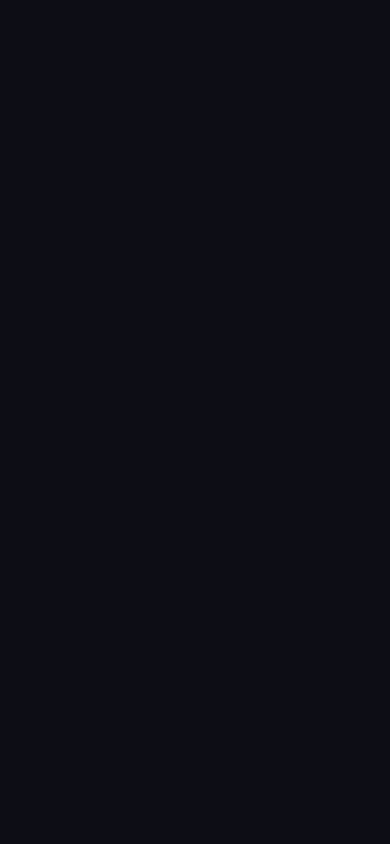
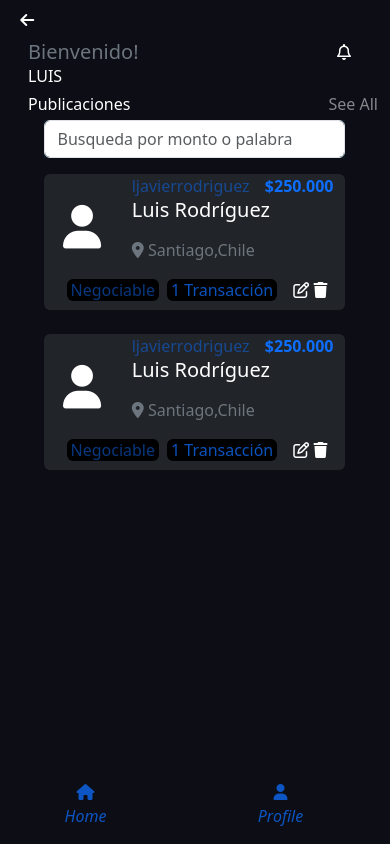
Before and after one commit to ljavierrodriguez/front-template-with-context, a React (Vite) app: page /wall in a window 390 px wide. Before the commit this address had no page. Built offline with nearby package versions, Linux system fonts and the light colour scheme.

Commit message:
wall page responsive

```diff
--- a/src/App.jsx
+++ b/src/App.jsx
@@ -8,6 +8,8 @@ import LoanForm from './pages/LoanForm';
 import Notification from './pages/Notification';
 import Profile from './pages/Profile';
 import Proposal from './pages/Proposal';
+import Wall from './pages/Wall';
+import Publications from './pages/Publications';
 
 const App = () => {
   return (
@@ -20,6 +22,8 @@ const App = () => {
             <Route path="/notification" element={<Notification />} />
             <Route path="/profile" element={<Profile />} />
             <Route path="/proposal" element={<Proposal />} />
+            <Route path="/wall" element={<Wall />} />
+            <Route path="/publications" element={<Publications />} />
         </Routes>
     </BrowserRouter>
   )
--- /dev/null
+++ b/src/components/NavbarVertical.jsx
@@ -0,0 +1,12 @@
+import React from 'react'
+function NavbarVertical() {
+    return (
+        <nav className='navbarvertical nav flex-column bg-dark'>
+            <a className='nav-link active” aria-current=“page' href='#'>Mi Perfil</a>
+            <a className='nav-link bg-primary text-white' href='#'>Publicaciones</a>
+            <a className='nav-link' href='#'>Publicar</a>
+            <a className='nav-link' href='#'>Ofertas</a>
+        </nav>
+    )
+}
+export default NavbarVertical;
--- /dev/null
+++ b/src/components/PublicationsCard.jsx
@@ -0,0 +1,37 @@
+import React from 'react';
+import Icon from '../components/Icon';
+function PublicationsCard() {
+    return (
+        <>
+            <div className='container bg-dark pb-2 mb-4 rounded'>
+                <div className='row  d-flex justify-content-between'>
+                    <div className='text-white col-3 display-1 align-self-center text-center'>
+                        <Icon type={'solid'} symbol={'user'} />
+                    </div>
+                    <div className='col-9'>
+                        <div className='d-flex justify-content-between'>
+                            <span className='text-primary text-opacity-50 fs-6'>ljavierrodriguez</span>
+                            <span className='text-primary fw-bold '>$250.000</span>
+                        </div>
+                        <h5 className='text-white'>Luis Rodríguez</h5>
+                        <p className='textcardlocation text-secondary pt-2'> <Icon type={'solid'} symbol={'location-dot'} /> Santiago,Chile </p>
+
+                    </div>
+                </div>
+                <div className='d-flex justify-content-around'>
+                    <div className=''>
+                        <span className='textcard text-primary text-opacity-50 bg-black m-1 rounded px-1'>Negociable</span>
+                        <span className='textcard text-primary text-opacity-75 bg-black m-1 rounded px-1'>1 Transacción</span>
+                    </div>
+                    <div className=''>
+                        <span className='text-white'>  <Icon type={'regular'} symbol={'pen-to-square'} /></span>
+                        <span className='text-white'>  <Icon type={'solid'} symbol={'trash'} /></span>
+                    </div>
+                </div>
+                <div>
+                </div>
+            </div>
+        </>
+    )
+}
+export default PublicationsCard;
--- /dev/null
+++ b/src/components/SearchBar.jsx
@@ -0,0 +1,15 @@
+import React from 'react'
+
+const SearchBar = () => {
+  return (
+    <>
+        <div className='container mb-3 p-0' >
+                <form className=''>
+                    <input className='form-control' type='search' placeholder='Busqueda por monto o palabra' aria-label='Search' />
+                </form>
+            </div>
+    </>
+  )
+}
+
+export default SearchBar
--- /dev/null
+++ b/src/components/TopBar.jsx
@@ -0,0 +1,19 @@
+import React from 'react';
+import Icon from './Icon';
+
+const TopBar = () => {
+    return (
+        <>
+            <div className='d-none pb-3 pt-3 text-white fs-4 d-md-flex align-items-center justify-content-between'>
+                <div>
+                    <img src='../public/img/logo.png' height={'70px'} />
+                </div>
+                <div>
+                    <Icon type={'solid'} symbol={'bell'} />
+                </div>
+            </div>
+        </>
+    )
+}
+
+export default TopBar
--- /dev/null
+++ b/src/pages/Publications.jsx
@@ -0,0 +1,37 @@
+import Navbar from '../components/Navbar';
+import PublicationsCard from '../components/PublicationsCard';
+import Icon from '../components/Icon';
+import NavbarVertical from '../components/NavbarVertical';
+import TopBar from '../components/TopBar';
+function Publications() {
+    return (
+        <>
+            <div className='container-fluid'>
+                <div className='d-md-none'>
+                    <Navbar title={'Mis Publicaciones'} />
+                </div>
+                <TopBar />
+                <div className='row'>
+                    <div className='d-none d-md-inline col-md-3 col-lg-3'>
+                        <NavbarVertical />
+                    </div>
+                    <div className='col-10 offset-1 col-md-8 offset-md-0 offset-lg-1 col-lg-7 d-flex flex-column align-items-center'>
+                        <PublicationsCard />
+                        <PublicationsCard />
+                        <PublicationsCard />
+                    </div>
+                </div>
+                <div className='midiv row col-12 d-md-none d-lg-none fixed-bottom'>
+                    <div className='text-primary text-opacity-75 fs-6 text-center col-6'>
+                        <i><Icon type={'solid'} symbol={'house'} />
+                            <p className='fs-6'>Home</p></i> </div>
+                    <div className='text-primary text-opacity-75 fs-6 text-center col-6'>
+                        <i><Icon type={'solid'} symbol={'user'} />
+                            <p>Profile</p></i>
+                    </div>
+                </div>
+            </div>
+        </>
+    )
+}
+export default Publications;
--- /dev/null
+++ b/src/pages/Wall.jsx
@@ -0,0 +1,54 @@
+import React from 'react';
+import Icon from '../components/Icon';
+import PublicationsCard from '../components/PublicationsCard';
+import Navbar from '../components/Navbar';
+import NavbarVertical from '../components/NavbarVertical';
+import SearchBar from '../components/SearchBar';
+import TopBar from '../components/TopBar';
+function Wall() {
+    return (
+        <div className='container-fluid'>
+            <div className='d-md-none'>
+                <Navbar />
+            </div>
+
+            <div className='row d-md-none'>
+                <div className='col-10'>
+                    <h5 className='text-secondary mx-3 mb-0'>Bienvenido!</h5>
+                    <p className='text-white mx-3 mt-0 mb-0'>LUIS</p>
+                </div>
+                <div className='col-2'>
+                    <span className='text-white'> <Icon type={'regular'} symbol={'bell'} /></span>
+                </div>
+            </div>
+
+            <div className='mt-1 mb-1 d-md-none'>
+                <div className='d-flex justify-content-between'>
+                    <span className='text-white mx-3' >Publicaciones</span>
+                    <span className='text-white-50'>See All</span>
+                </div>
+            </div>
+            <TopBar />
+            <div className="row">
+                <div className='d-none d-md-inline col-md-3 col-lg-3'>
+                    <NavbarVertical />
+                </div>
+                <div className='col-10 offset-1 col-md-8 offset-md-0 offset-lg-1 col-lg-7 d-flex flex-column align-items-center'>
+                    <SearchBar />
+                    <PublicationsCard />
+                    <PublicationsCard />
+                </div>
+            </div>
+            <div className='midiv row col-12 d-md-none fixed-bottom'>
+                <div className='text-primary text-opacity-75 fs-6 text-center col-6'>
+                    <i><Icon type={'solid'} symbol={'house'} />
+                        <p>Home</p></i> </div>
+                <div className='text-primary text-opacity-75 fs-6 text-center col-6'>
+                    <i><Icon type={'solid'} symbol={'user'} />
+                        <p>Profile</p></i>
+                </div>
+            </div>
+        </div>
+    )
+}
+export default Wall
--- a/src/style.css
+++ b/src/style.css
@@ -58,3 +58,6 @@ form {
 .home_inputs_div{
     margin-top: -300px;
 }
+.navbarvertical{
+    height: 100vh;
+}
```
